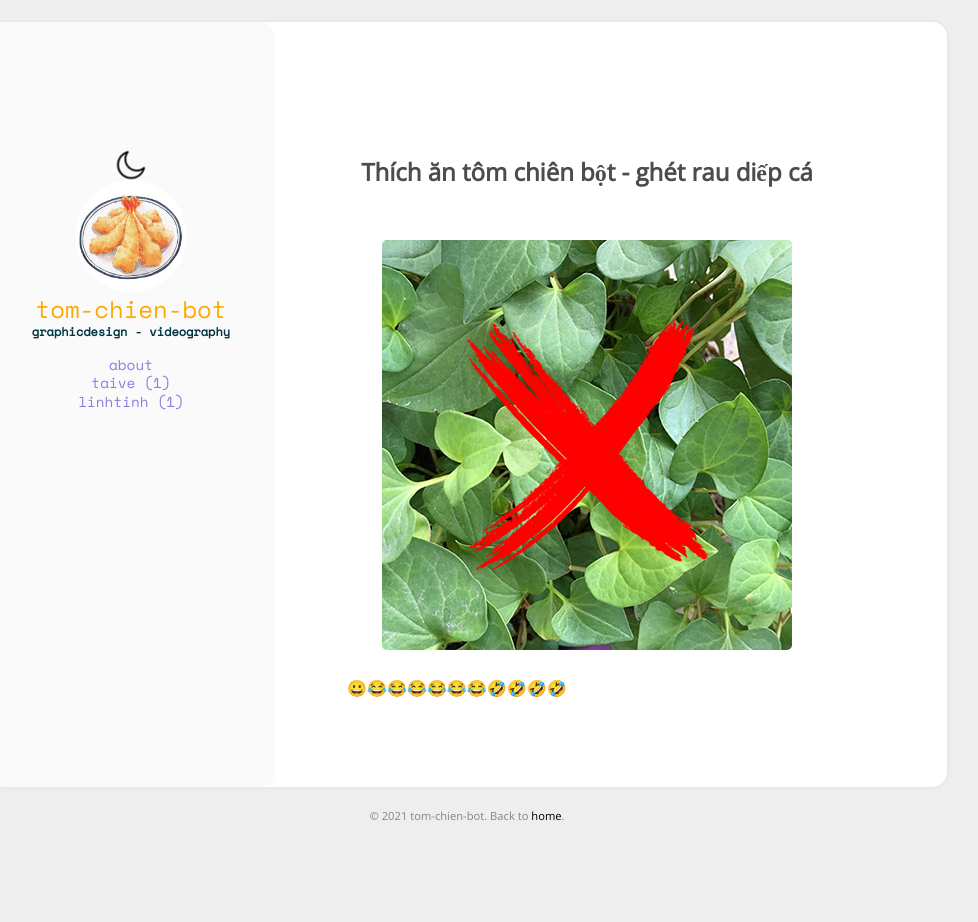
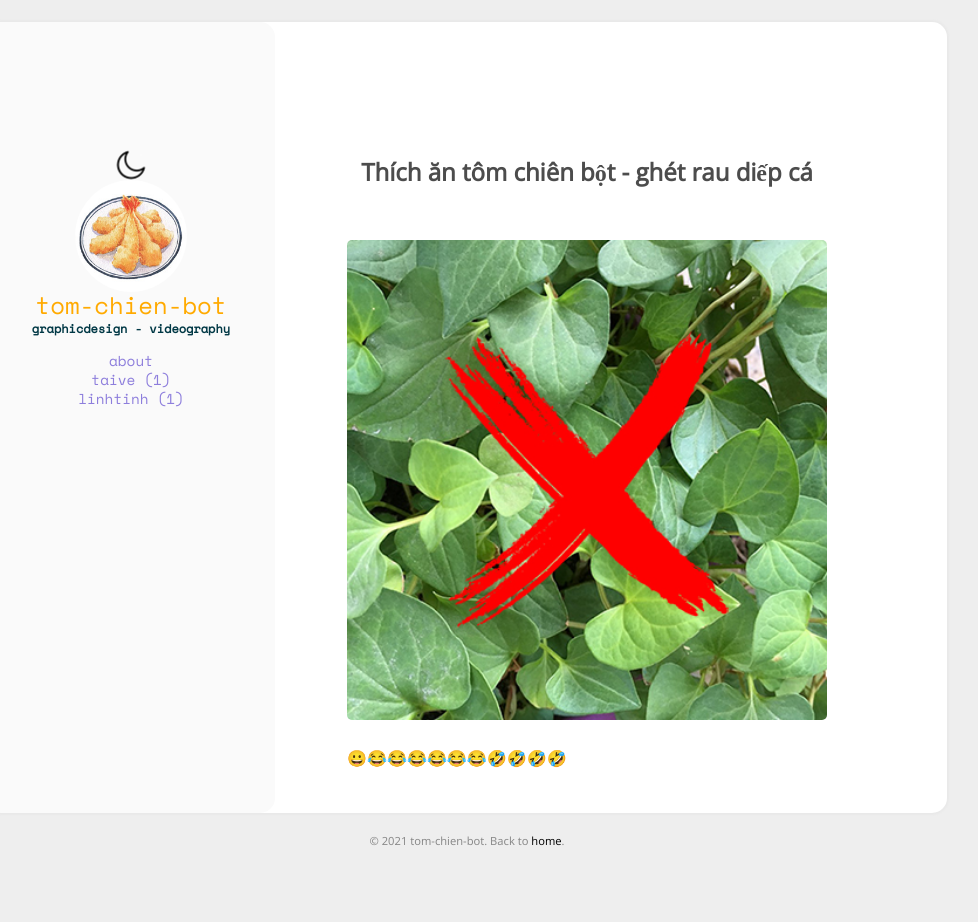
Before and after one commit to tom-chien-bot/tom-chien-bot, a Jekyll site: the page built from aboutme.html, in a window 1280 px wide. Shown: the whole page, without its empty margins (173-1151 px from the left). Built offline with Jekyll 4.4.1, drawn with Linux system fonts in a browser that asks for light colours.

Commit message:
Update main.scss

```diff
--- a/assets/css/main.scss
+++ b/assets/css/main.scss
@@ -130,7 +130,10 @@ a {
 }
 
 img {
-    max-witdh:100%;
+
+   display: block;
+    object-fit: cover;
+    width: 100%;
     margin-left: auto;
     margin-right: auto;
 }
```
